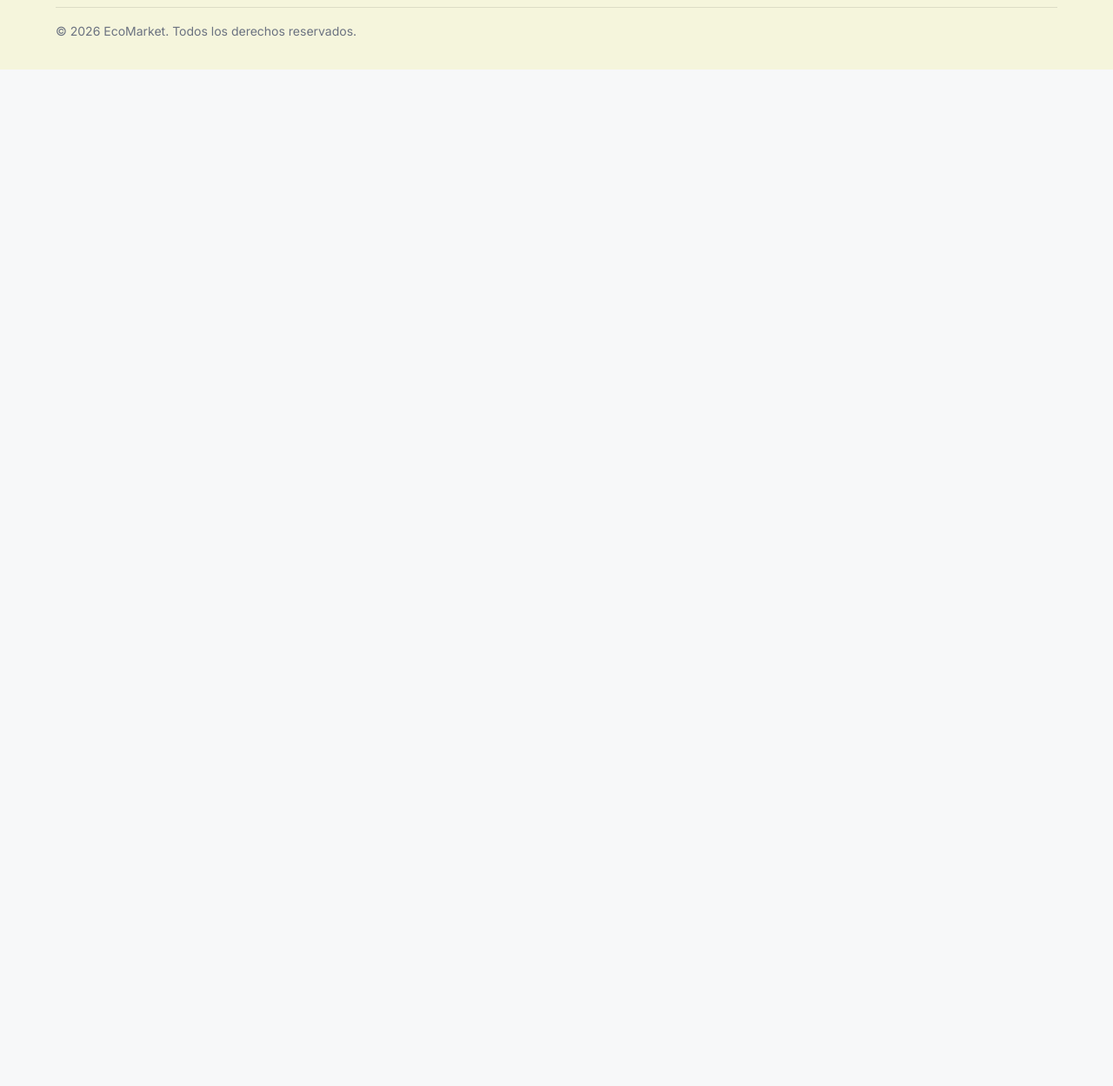
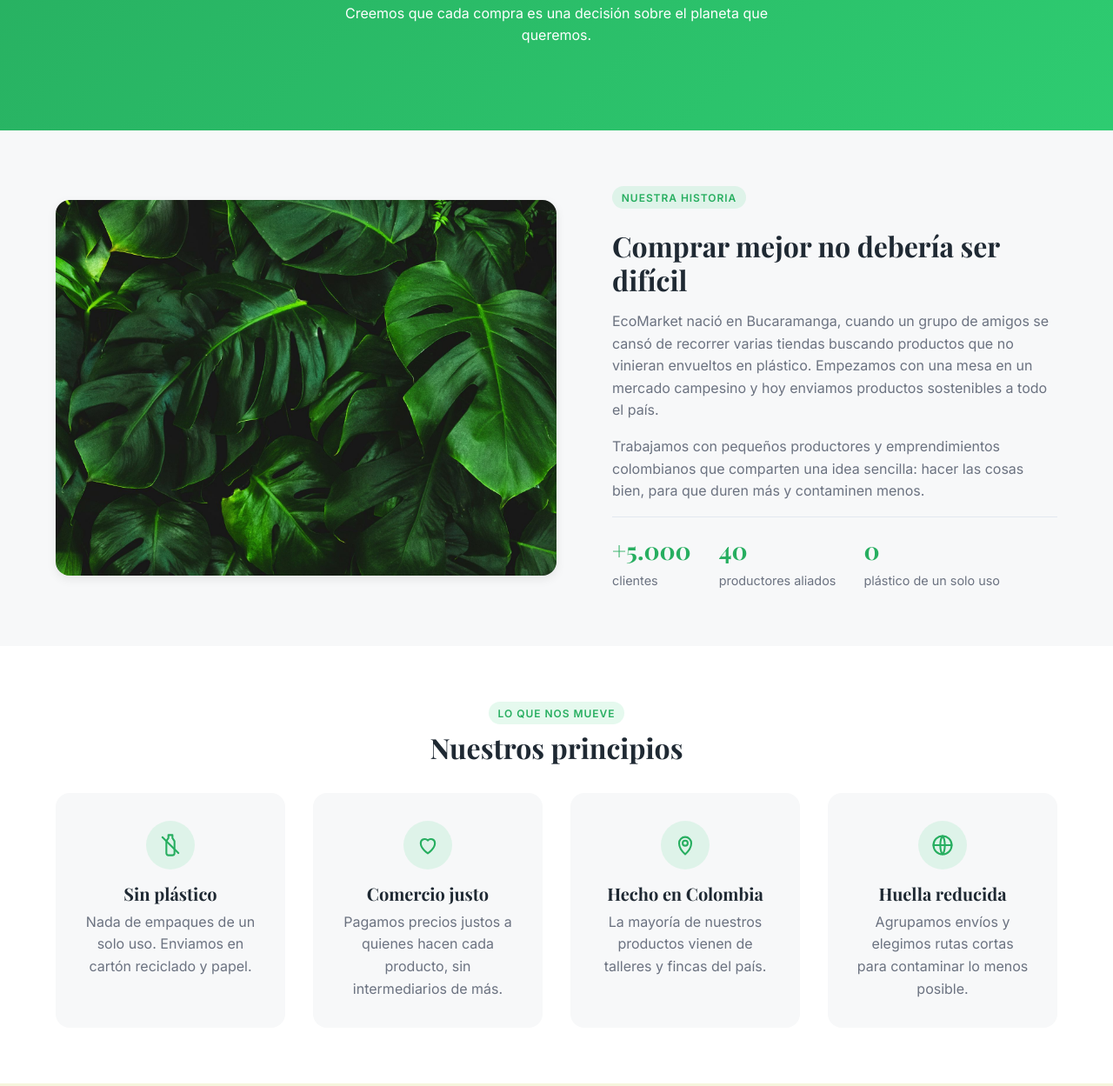
Before and after one commit to c4lde/EcoMarket_SebastianCalderon, a plain HTML site: page views/sobre-nosotros.html in a window 1280 px wide. Shown: the part 287-1536 px from the top of the page at 87% size. Before the commit the page ends 800 px from the top, so only its background shows below. Drawn offline with nearby package versions, Linux system fonts and the light colour scheme; a web font is replaced by a local one.

Commit message:
feat: :memo: agrega historia y principios en "Sobre Nosotros"

```diff
--- a/css/animations.css
+++ b/css/animations.css
@@ -39,3 +39,19 @@
 .paginacion a {
     transition: background-color var(--transicion), border-color var(--transicion), color var(--transicion);
 }
+
+.principio {
+    transition: transform var(--transicion);
+}
+
+.principio:hover {
+    transform: translateY(-6px);
+}
+
+.principio img {
+    transition: transform var(--transicion);
+}
+
+.principio:hover img {
+    transform: scale(1.1);
+}
--- a/css/components.css
+++ b/css/components.css
@@ -241,3 +241,62 @@
     background-color: var(--color-primario);
     color: var(--color-blanco);
 }
+
+.seccion-etiqueta {
+    display: inline-block;
+    align-self: flex-start;
+    margin-bottom: var(--espacio-sm);
+    padding: 0.3em 0.9em;
+    border-radius: var(--radio-pildora);
+    background-color: rgba(46, 204, 113, 0.12);
+    color: var(--color-primario-oscuro);
+    font-size: 0.75rem;
+    font-weight: 600;
+    letter-spacing: 0.08em;
+    text-transform: uppercase;
+}
+
+.cifras {
+    display: flex;
+    flex-wrap: wrap;
+    gap: var(--espacio-lg);
+    padding-top: var(--espacio-md);
+    border-top: 1px solid var(--color-borde);
+    list-style: none;
+}
+
+.cifras li {
+    display: flex;
+    flex-direction: column;
+    font-size: 0.9rem;
+    color: var(--color-texto-suave);
+}
+
+.cifras strong {
+    font-family: var(--fuente-titulos);
+    font-size: 1.75rem;
+    color: var(--color-primario-oscuro);
+}
+
+.principio {
+    padding: var(--espacio-lg);
+    border-radius: var(--radio);
+    background-color: var(--color-fondo);
+}
+
+.principio img {
+    width: 56px;
+    height: 56px;
+    margin: 0 auto var(--espacio-md);
+    padding: 14px;
+    border-radius: 50%;
+    background-color: rgba(46, 204, 113, 0.12);
+}
+
+.principio h3 {
+    margin-bottom: var(--espacio-sm);
+}
+
+.principio p {
+    color: var(--color-texto-suave);
+}
--- a/css/layout.css
+++ b/css/layout.css
@@ -196,6 +196,55 @@
     gap: var(--espacio-lg);
 }
 
+.banner {
+    padding: var(--espacio-xl) var(--espacio-md);
+    background: linear-gradient(135deg, var(--color-primario-oscuro), var(--color-primario));
+    color: var(--color-blanco);
+    text-align: center;
+}
+
+.banner p {
+    max-width: 32rem;
+    margin: var(--espacio-md) auto 0;
+}
+
+.historia {
+    display: flex;
+    flex-direction: column;
+    gap: var(--espacio-lg);
+    padding: var(--espacio-xl) var(--espacio-md);
+}
+
+.historia img {
+    aspect-ratio: 4 / 3;
+    object-fit: cover;
+    border-radius: var(--radio);
+    box-shadow: var(--sombra);
+}
+
+.historia-texto {
+    display: flex;
+    flex-direction: column;
+    gap: var(--espacio-md);
+}
+
+.historia-texto p {
+    color: var(--color-texto-suave);
+}
+
+.principios {
+    padding: var(--espacio-xl) var(--espacio-md);
+    background-color: var(--color-blanco);
+    text-align: center;
+}
+
+.principios-grid {
+    display: grid;
+    grid-template-columns: 1fr;
+    gap: var(--espacio-lg);
+    margin-top: var(--espacio-lg);
+}
+
 @media (min-width: 600px) {
     .destacados-grid {
         grid-template-columns: repeat(2, 1fr);
@@ -220,6 +269,10 @@
     }
 
     .productos-grid {
+        grid-template-columns: repeat(2, 1fr);
+    }
+
+    .principios-grid {
         grid-template-columns: repeat(2, 1fr);
     }
 }
@@ -275,6 +328,30 @@
     .productos-grid {
         grid-template-columns: repeat(3, 1fr);
     }
+
+    .banner {
+        padding: 6rem var(--espacio-xl);
+    }
+
+    .historia {
+        flex-direction: row;
+        align-items: center;
+        gap: var(--espacio-xl);
+        padding: var(--espacio-xl);
+    }
+
+    .historia img,
+    .historia-texto {
+        width: 50%;
+    }
+
+    .principios {
+        padding: var(--espacio-xl);
+    }
+
+    .principios-grid {
+        grid-template-columns: repeat(4, 1fr);
+    }
 }
 
 @media (min-width: 1280px) {
--- a/views/sobre-nosotros.html
+++ b/views/sobre-nosotros.html
@@ -35,6 +35,58 @@
     </header>
 
     <main>
+        <section class="banner">
+            <span class="hero-insignia">Desde 2021</span>
+            <h1>Consumo <em>consciente</em></h1>
+            <p>Creemos que cada compra es una decisión sobre el planeta que queremos.</p>
+        </section>
+
+        <section class="historia">
+            <img src="../img/hero/hero.jpg" alt="Hojas verdes de una planta">
+            <div class="historia-texto">
+                <span class="seccion-etiqueta">Nuestra historia</span>
+                <h2>Comprar mejor no debería ser difícil</h2>
+                <p>EcoMarket nació en Bucaramanga, cuando un grupo de amigos se cansó de recorrer varias tiendas buscando productos que no vinieran envueltos en plástico. Empezamos con una mesa en un mercado campesino y hoy enviamos productos sostenibles a todo el país.</p>
+                <p>Trabajamos con pequeños productores y emprendimientos colombianos que comparten una idea sencilla: hacer las cosas bien, para que duren más y contaminen menos.</p>
+
+                <ul class="cifras">
+                    <li><strong>+5.000</strong> clientes</li>
+                    <li><strong>40</strong> productores aliados</li>
+                    <li><strong>0</strong> plástico de un solo uso</li>
+                </ul>
+            </div>
+        </section>
+
+        <section class="principios">
+            <span class="seccion-etiqueta">Lo que nos mueve</span>
+            <h2>Nuestros principios</h2>
+
+            <div class="principios-grid">
+                <article class="principio">
+                    <img src="../img/icons/sin-plastico.svg" alt="">
+                    <h3>Sin plástico</h3>
+                    <p>Nada de empaques de un solo uso. Enviamos en cartón reciclado y papel.</p>
+                </article>
+
+                <article class="principio">
+                    <img src="../img/icons/comercio-justo.svg" alt="">
+                    <h3>Comercio justo</h3>
+                    <p>Pagamos precios justos a quienes hacen cada producto, sin intermediarios de más.</p>
+                </article>
+
+                <article class="principio">
+                    <img src="../img/icons/local.svg" alt="">
+                    <h3>Hecho en Colombia</h3>
+                    <p>La mayoría de nuestros productos vienen de talleres y fincas del país.</p>
+                </article>
+
+                <article class="principio">
+                    <img src="../img/icons/planeta.svg" alt="">
+                    <h3>Huella reducida</h3>
+                    <p>Agrupamos envíos y elegimos rutas cortas para contaminar lo menos posible.</p>
+                </article>
+            </div>
+        </section>
     </main>
 
     <footer class="pie">
```
Also changed, not shown: views/productos.html (+2 -2 lines), img/icons/comercio-justo.svg (added), img/icons/local.svg (added), img/icons/planeta.svg (added), img/icons/sin-plastico.svg (added), 3 other files.
